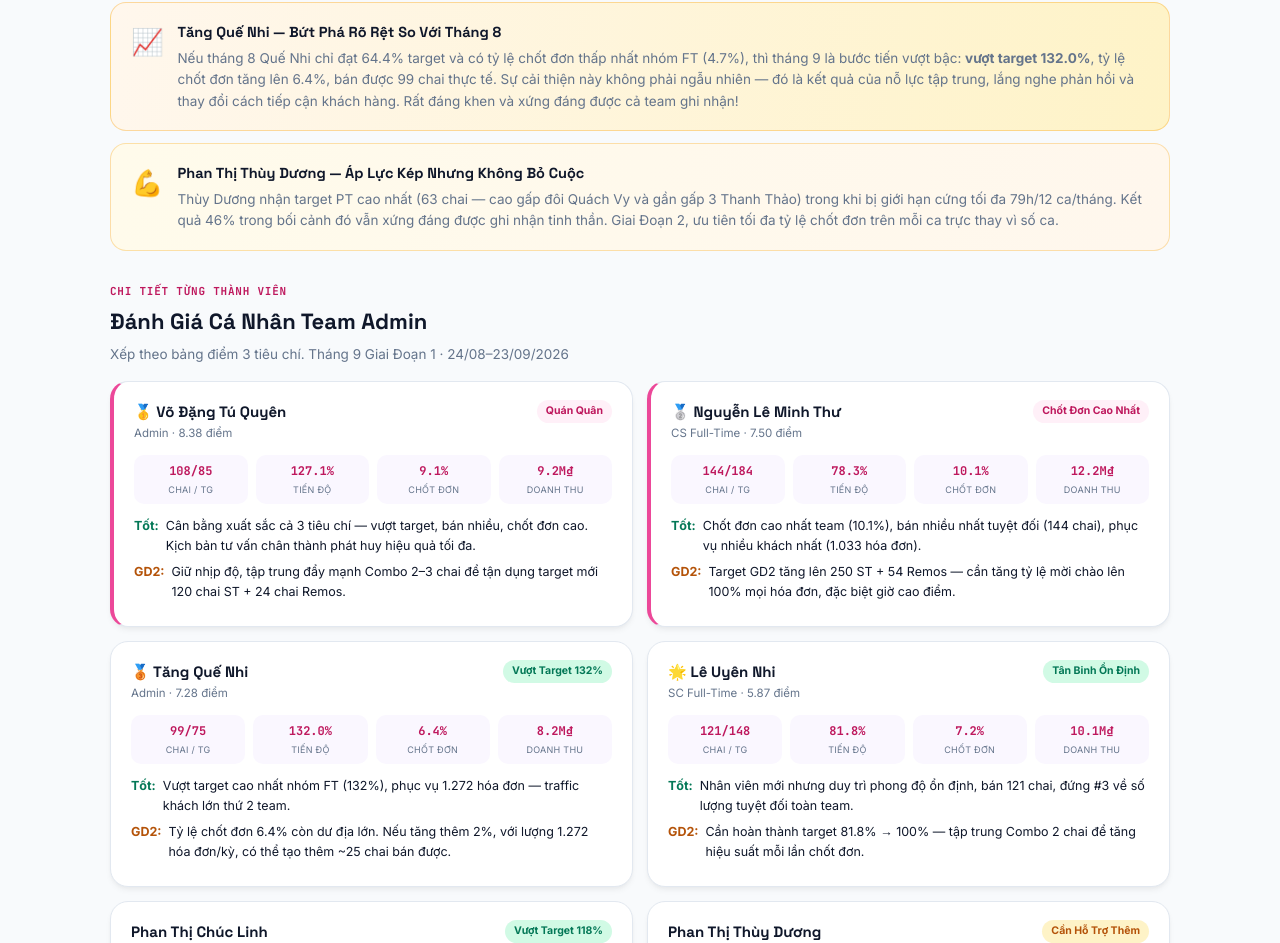
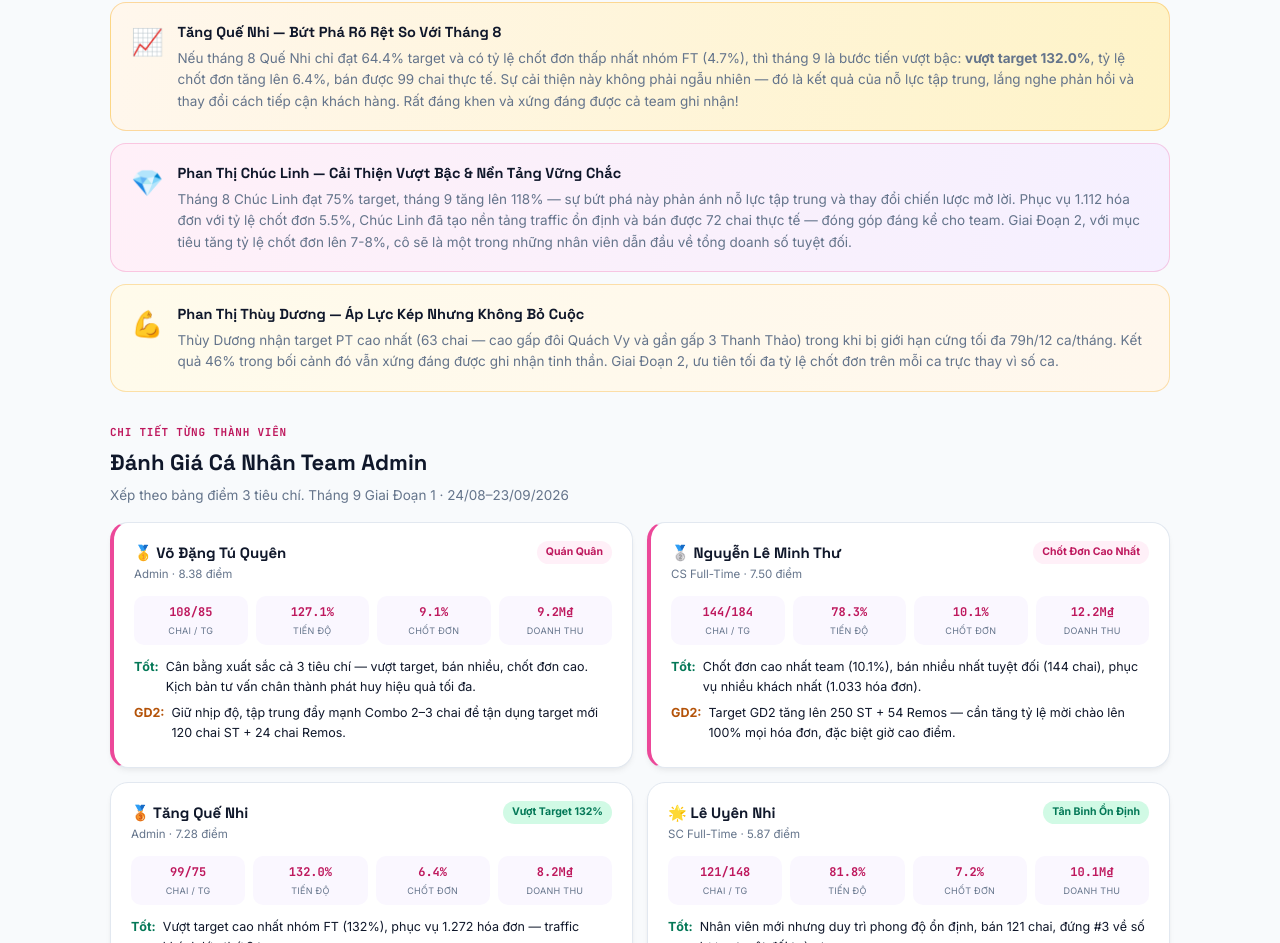
Before and after one commit to hoangnganhapulico-stack/TONG_KET_PUSH_SALE_T9_GD1, a plain HTML site: page index.html in a window 1280 px wide. Shown: the part 2611-3554 px from the top of the page. Drawn offline with Linux system fonts and the light colour scheme.

Commit message:
index.html

```diff
--- a/index.html
+++ b/index.html
@@ -1,5 +1,3 @@
-
-
 <!DOCTYPE html>
 <html lang="vi">
 <head>
@@ -438,6 +436,14 @@ body{font-family:'Inter',sans-serif;background:var(--cream);color:var(--ink);lin
       </div>
     </div>
 
+    <div class="shoutout">
+      <span class="emoji">💎</span>
+      <div>
+        <b>Phan Thị Chúc Linh — Cải Thiện Vượt Bậc & Nền Tảng Vững Chắc</b>
+        <p>Tháng 8 Chúc Linh đạt 75% target, tháng 9 tăng lên 118% — sự bứt phá này phản ánh nỗ lực tập trung và thay đổi chiến lược mở lời. Phục vụ 1.112 hóa đơn với tỷ lệ chốt đơn 5.5%, Chúc Linh đã tạo nền tảng traffic ổn định và bán được 72 chai thực tế — đóng góp đáng kể cho team. Giai Đoạn 2, với mục tiêu tăng tỷ lệ chốt đơn lên 7-8%, cô sẽ là một trong những nhân viên dẫn đầu về tổng doanh số tuyệt đối.</p>
+      </div>
+    </div>
+
     <div class="shoutout pt-hero">
       <span class="emoji">💪</span>
       <div>
```
